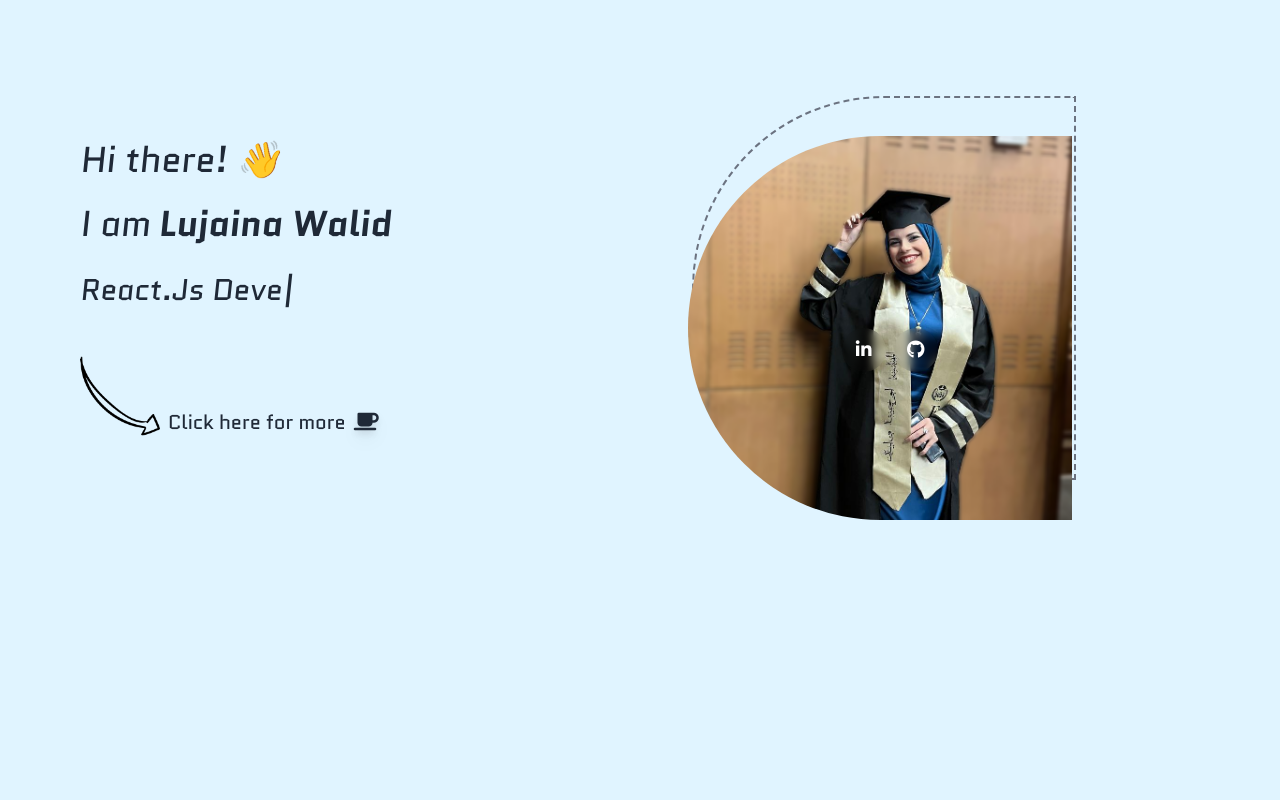
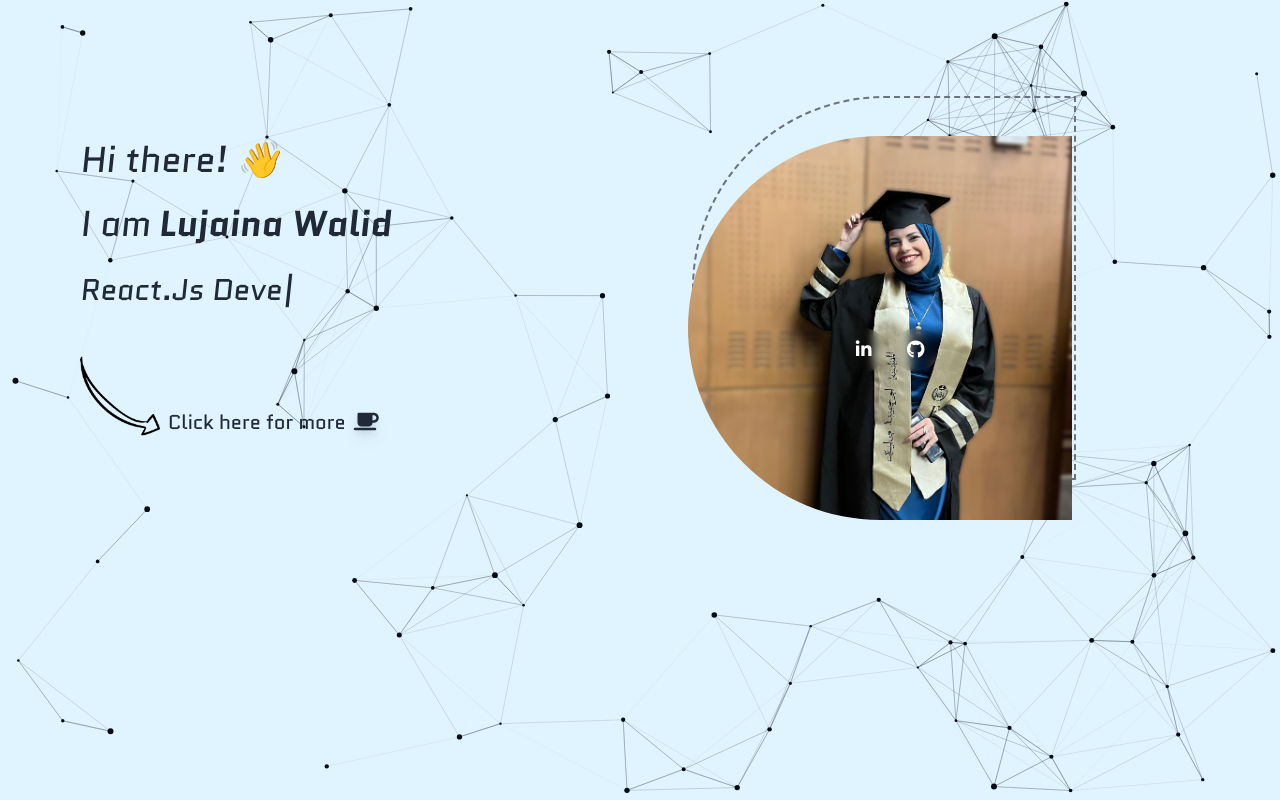
Before and after one commit to Lujaina21/My-Portofolio, a React (Vite) app: page / in a window 1280 px wide. Built offline with nearby package versions, Linux system fonts and the light colour scheme; a web font is replaced by a local one.

Commit message:
adding particles

```diff
--- a/package.json
+++ b/package.json
@@ -11,6 +11,8 @@
   },
   "dependencies": {
     "@fortawesome/fontawesome-free": "^6.7.2",
+    "@tsparticles/all": "^3.8.1",
+    "@tsparticles/react": "^3.0.0",
     "flowbite-react": "^0.10.2",
     "formik": "^2.4.6",
     "framer-motion": "^12.10.1",
--- a/src/Components/Blog/Blog.jsx
+++ b/src/Components/Blog/Blog.jsx
@@ -5,6 +5,7 @@ import ProfileImg from "./../../assets/me.png";
 import drawnArrow from "./../../assets/right-arrow.png";
 import { Link } from "react-router-dom";
 import { motion } from "framer-motion";
+import ParticlesComponent from "../Particles";
 
 const waveAnimation = {
   rotate: [0, 20, -10, 20, -10, 0],
@@ -51,12 +52,13 @@ export default function Blog() {
   return (
     <>
       <main className={`${blogStyles.bodyBg} standard-ht bg-light p-10`}>
+        <ParticlesComponent id="particles" className="absolute z-0" />
         <div className="grid grid-cols-1 md:grid-cols-2 gap-8 items-center my-14">
           <motion.figcaption
             variants={containerVariants}
             initial="hidden"
             animate="visible"
-            className="w-full text-4xl text-gray-800 italic flex flex-col text-center md:text-start ms-10"
+            className="relative z-10 w-full text-4xl text-gray-800 italic flex flex-col text-center md:text-start ms-10"
           >
             <motion.h1 variants={itemVariants}>
               Hi there!{" "}
--- /dev/null
+++ b/src/Components/Particles.jsx
@@ -0,0 +1,93 @@
+import Particles, { initParticlesEngine } from "@tsparticles/react";
+import { useEffect, useMemo, useState } from "react";
+import { loadSlim } from "@tsparticles/slim";
+
+const ParticlesComponent = (props) => {
+  const [init, setInit] = useState(false);
+  useEffect(() => {
+    initParticlesEngine(async (engine) => {
+      await loadSlim(engine);
+    }).then(() => {
+      setInit(true);
+    });
+  }, []);
+
+  const particlesLoaded = (container) => {
+    console.log(container);
+  };
+
+  const options = useMemo(
+    () => ({
+      background: {
+        color: {
+          value: "#E0F4FF",
+        },
+      },
+      fpsLimit: 120,
+      interactivity: {
+        events: {
+          onClick: {
+            enable: true,
+            mode: "repulse",
+          },
+          onHover: {
+            enable: true,
+            mode: "grab",
+          },
+        },
+        modes: {
+          push: {
+            distance: 200,
+            duration: 15,
+          },
+          grab: {
+            distance: 150,
+          },
+        },
+      },
+      particles: {
+        color: {
+          value: "#040B14",
+        },
+        links: {
+          color: "#040B14",
+          distance: 150,
+          enable: true,
+          opacity: 0.3,
+          width: 1,
+        },
+        move: {
+          direction: "none",
+          enable: true,
+          outModes: {
+            default: "bounce",
+          },
+          random: true,
+          speed: 1,
+          straight: false,
+        },
+        number: {
+          density: {
+            enable: true,
+          },
+          value: 220,
+        },
+        opacity: {
+          value: 1.0,
+        },
+        shape: {
+          type: "circle",
+        },
+        size: {
+          value: { min: 1, max: 3 },
+        },
+      },
+      detectRetina: true,
+    }),
+    []
+  );
+
+  return <Particles id={props.id} init={particlesLoaded} options={options} />;
+};
+
+export default ParticlesComponent;
```
Also changed, not shown: 1 other file (tests, documents, lock files or other folders).
